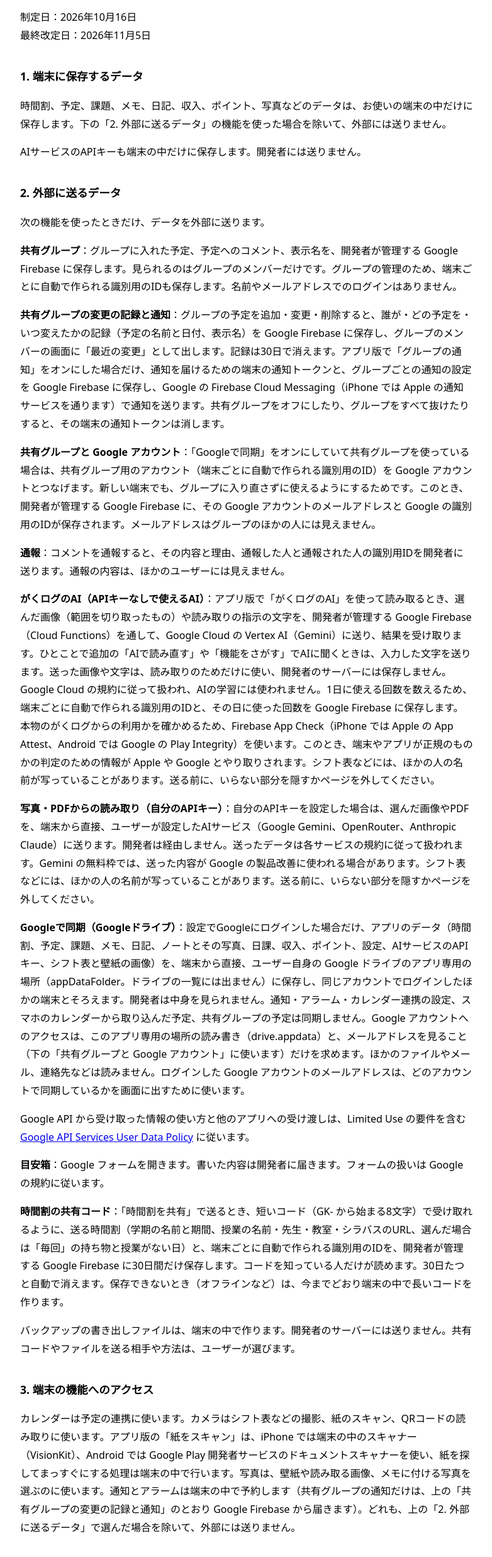
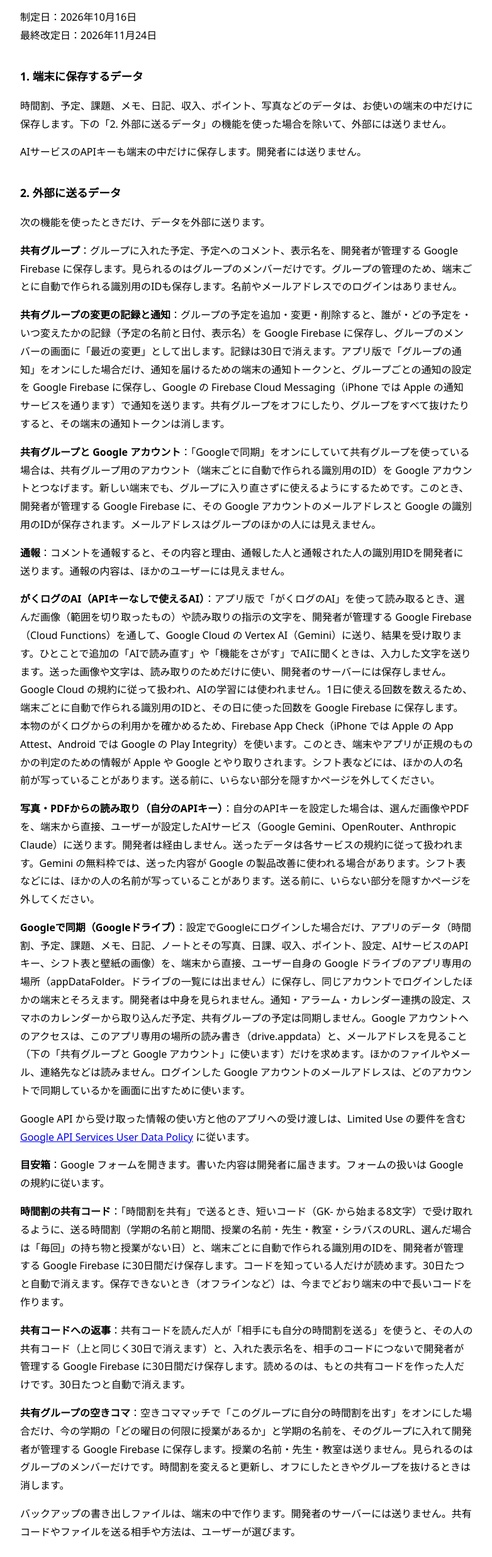
Before and after one commit to akkeymorimori-sketch/jikanwari, a plain HTML site: page privacy.html in a window 1280 px wide. Shown: the part 78-2551 px from the top of the page at 63% size, without its empty margins (248-1030 px from the left). Drawn offline with Linux system fonts and the light colour scheme.

Commit message:
プライバシーポリシー：共有コードへの返事と、共有グループの空きコマ（空きコママッチ）を追記（1.1.3 の審査前に公開）
Co-Authored-By: Claude Opus 5.5 <noreply@anthropic.com>
Claude-Session: https://claude.ai/code/session_016tNuLnTcjhDMYdp33vEm7j

```diff
--- a/privacy.html
+++ b/privacy.html
@@ -11,7 +11,7 @@
 </head>
 <body>
 <h1>がくログ プライバシーポリシー</h1>
-<p>制定日：2026年10月16日<br>最終改定日：2026年11月5日</p>
+<p>制定日：2026年10月16日<br>最終改定日：2026年11月24日</p>
 
 <h2>1. 端末に保存するデータ</h2>
 <p>時間割、予定、課題、メモ、日記、収入、ポイント、写真などのデータは、お使いの端末の中だけに保存します。下の「2. 外部に送るデータ」の機能を使った場合を除いて、外部には送りません。</p>
@@ -29,6 +29,8 @@
 <p>Google API から受け取った情報の使い方と他のアプリへの受け渡しは、Limited Use の要件を含む <a href="https://developers.google.com/terms/api-services-user-data-policy">Google API Services User Data Policy</a> に従います。</p>
 <p><b>目安箱</b>：Google フォームを開きます。書いた内容は開発者に届きます。フォームの扱いは Google の規約に従います。</p>
 <p><b>時間割の共有コード</b>：「時間割を共有」で送るとき、短いコード（GK- から始まる8文字）で受け取れるように、送る時間割（学期の名前と期間、授業の名前・先生・教室・シラバスのURL、選んだ場合は「毎回」の持ち物と授業がない日）と、端末ごとに自動で作られる識別用のIDを、開発者が管理する Google Firebase に30日間だけ保存します。コードを知っている人だけが読めます。30日たつと自動で消えます。保存できないとき（オフラインなど）は、今までどおり端末の中で長いコードを作ります。</p>
+<p><b>共有コードへの返事</b>：共有コードを読んだ人が「相手にも自分の時間割を送る」を使うと、その人の共有コード（上と同じく30日で消えます）と、入れた表示名を、相手のコードにつないで開発者が管理する Google Firebase に30日間だけ保存します。読めるのは、もとの共有コードを作った人だけです。30日たつと自動で消えます。</p>
+<p><b>共有グループの空きコマ</b>：空きコママッチで「このグループに自分の時間割を出す」をオンにした場合だけ、今の学期の「どの曜日の何限に授業があるか」と学期の名前を、そのグループに入れて開発者が管理する Google Firebase に保存します。授業の名前・先生・教室は送りません。見られるのはグループのメンバーだけです。時間割を変えると更新し、オフにしたときやグループを抜けるときは消します。</p>
 <p>バックアップの書き出しファイルは、端末の中で作ります。開発者のサーバーには送りません。共有コードやファイルを送る相手や方法は、ユーザーが選びます。</p>
 
 <h2>3. 端末の機能へのアクセス</h2>
@@ -43,7 +45,7 @@
 
 <h2>5. データの保存期間と削除</h2>
 <p>端末内のデータは、アプリを削除すると消えます。</p>
-<p>共有グループに入れた予定やコメントは、自分で削除できます。予定を削除すると、その予定へのコメントも消えます。グループを抜けても、それまでに入れた予定やコメントはグループに残ります。グループを作った人が抜けると、グループごと予定とコメントがすべて消えます。</p>
+<p>共有グループに入れた予定やコメントは、自分で削除できます。予定を削除すると、その予定へのコメントも消えます。グループを抜けても、それまでに入れた予定やコメントはグループに残ります。グループを作った人が抜けると、グループごと予定とコメントがすべて消えます。空きコママッチに出した時間割も、オフにするか、グループを抜けると消えます。</p>
 <p>通報の内容は、対応が終わったあと開発者が削除します。ブロックした相手の情報は、端末の中だけに保存します。</p>
 <p>AIサービスに送った画像やPDFの扱いは、各サービスの規約に従います。開発者は削除できません。がくログのAIの使った回数は、その日の分だけを記録し、次の日に使うと上書きされます。</p>
 <p>Google ドライブに同期したデータは、アプリで削除すると、ドライブからも削除されます。アプリでログアウトしても、ドライブのデータは残ります。まとめて消すには、アプリの「設定 → Googleで同期 → ドライブに同期したデータを全部消す」か、Google ドライブの「設定」→「アプリの管理」で「がくログ」の「アプリデータを削除」を選んでください。Google アカウントの「サードパーティ製のアプリとサービス」から、このアプリのアクセスを取り消すこともできます。</p>
```
